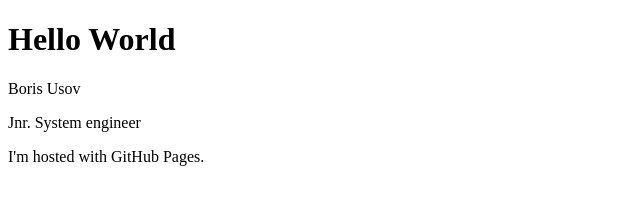
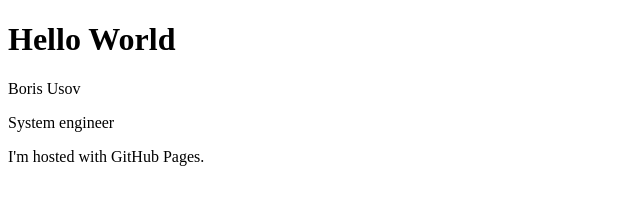
Before and after one commit to borisusov/borisusov.github.io, a plain HTML site: page index.html in a window 1280 px wide. Shown: the full height of the page, 0-640 px from the left. Drawn offline with Linux system fonts and the light colour scheme.

Commit message:
Version 0.4

```diff
--- a/index.html
+++ b/index.html
@@ -8,7 +8,7 @@
 <body>
   <h1>Hello World</h1>
   <p>Boris Usov</p>
-  <p>Jnr. System engineer</p>
+  <p>System engineer</p>
   <p>I'm hosted with GitHub Pages.</p>
 </body>
 </html>
```
